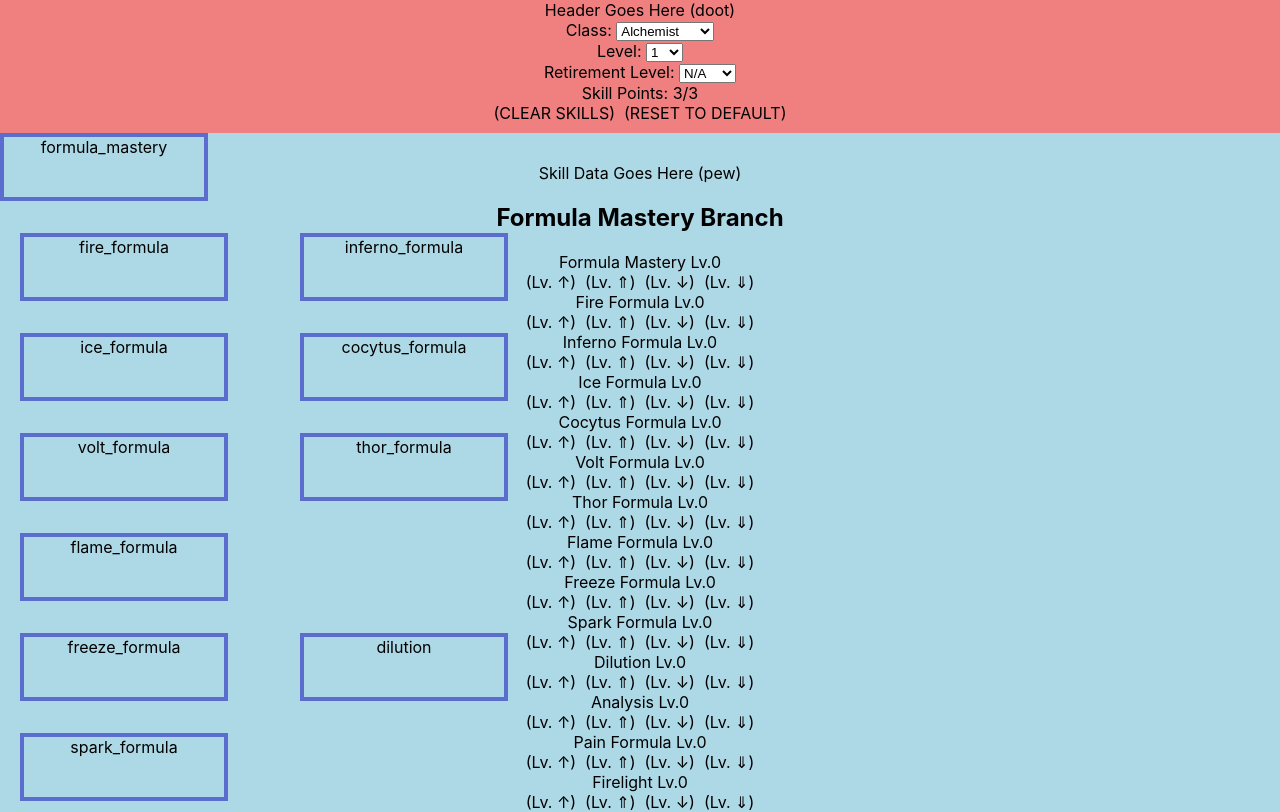
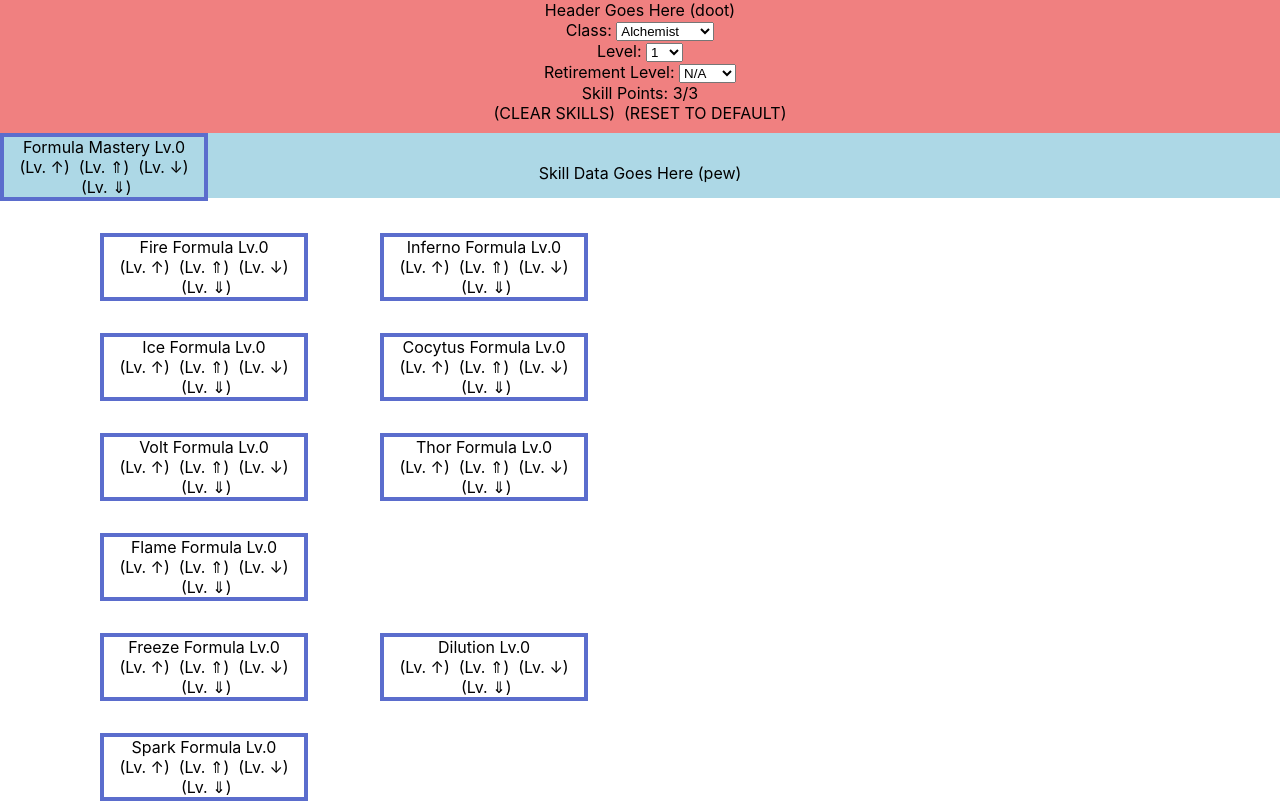
Before and after one commit to aturfah/eou-skillsim, a React (Create React App) app: page / in a window 1280 px wide. Shown: the top 812 px of the page. Built offline with nearby package versions, Linux system fonts and the light colour scheme.

Commit message:
Render the stuff inside of the big tree

```diff
--- a/src/SkillTree/skillTree.js
+++ b/src/SkillTree/skillTree.js
@@ -15,7 +15,7 @@ class SkillTree extends Component {
     constructor(props) {
         super(props);
         this.firstSkills = firstDegSkills()
-        this.buildSkillTree = this.buildSkillTree.bind(this);
+        this.buildSkillTreeNodes = this.buildSkillTreeNodes.bind(this);
         this._addSkill = this._addSkill.bind(this)
     }
 
@@ -24,36 +24,35 @@ class SkillTree extends Component {
         this.props.updateMethod('skillsChosen', skillId)
     }
 
-    buildSkillTree(skillTreeData) {
+    buildSkillTreeNodes() {
         const objProps = this.props;
+        const skillTreeData = skillData[objProps.activeClassIdx];
         const addSkillFunc = this._addSkill;
         const updateMethod = this.props.updateMethod;
 
         const branches = skillTreeData.branches;
-        const output = [];
+        const output = {};
         branches.forEach(function (skillBranch) {
-            if (skillBranch.skill_data.length !== 0) {
-                output.push(<h2 key={skillBranch.name + 'branch'}>
-                    {skillBranch.name} Branch</h2>)
-            }
+            // if (skillBranch.skill_data.length !== 0) {
+            //     output.push(<h2 key={skillBranch.name + 'branch'}>
+            //         {skillBranch.name} Branch</h2>)
+            // }
 
             skillBranch.skill_data.forEach(function (skillDatum) {
-                output.push(<SkillTreeNode
+                output[skillDatum._id] = <SkillTreeNode
                     key={skillDatum._id}
                     skillData={skillDatum}
                     activeFlag={Object.keys(objProps.skillsChosen).includes(skillDatum._id)}
                     onClickFunc={() => addSkillFunc(skillDatum._id)}
                     skillLevel={objProps.skillsChosen[skillDatum._id] || 0}
                     updateMethod={updateMethod}
-                ></SkillTreeNode>)
+                ></SkillTreeNode>
             });
         })
-        return <div>
-            {output}
-        </div>
+        return output
     }
 
-    drawSkillTree() {
+    drawSkillTree(skillTreeNodes) {
         const BOX_WIDTH = 200;
         const BOX_PADDING = 40;
         const BOX_HEIGHT = 60;
@@ -72,27 +71,27 @@ class SkillTree extends Component {
 
             if (!datum.baseSkill) {
                 className = 'regularSkill';
-                xOffset = 20;
+                xOffset = BOX_WIDTH / 2;
             }
             xCoord = (BOX_WIDTH + BOX_PADDING) * datum.coords.x + (datum.coords.x > 0 ? 1 : 0) * LINE_LENGTH + xOffset;
             yCoord = (BOX_HEIGHT + BOX_PADDING) * datum.coords.y
 
             output.push(<div key={datum.skillID}
                         className={className + ' skillNode'}
-                        style={{top: yCoord + 'px', left: xCoord + 'px'}}>{datum.skillID}</div>)
+                        style={{top: yCoord + 'px', left: xCoord + 'px'}}>{skillTreeNodes[datum.skillID]}</div>)
         });
 
         return <div>{output}</div>
     }
 
     render() {
-        const skillTree = this.buildSkillTree(skillData[this.props.activeClassIdx])
-        const doot = this.drawSkillTree();
+        const skillTreeNodes = this.buildSkillTreeNodes()
+        const doot = this.drawSkillTree(skillTreeNodes);
 
         return <div className="SkillTree">
             Skill Data Goes Here (pew)
             {doot}
-            {skillTree}
+
             </div>
     }
 }
```
